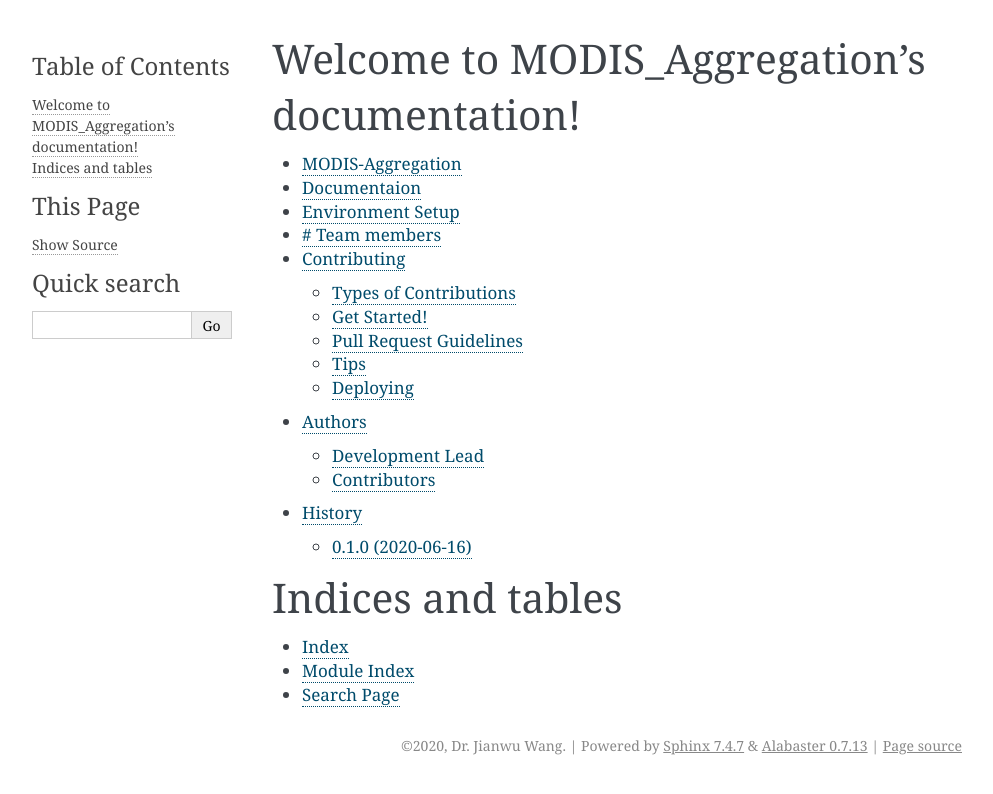
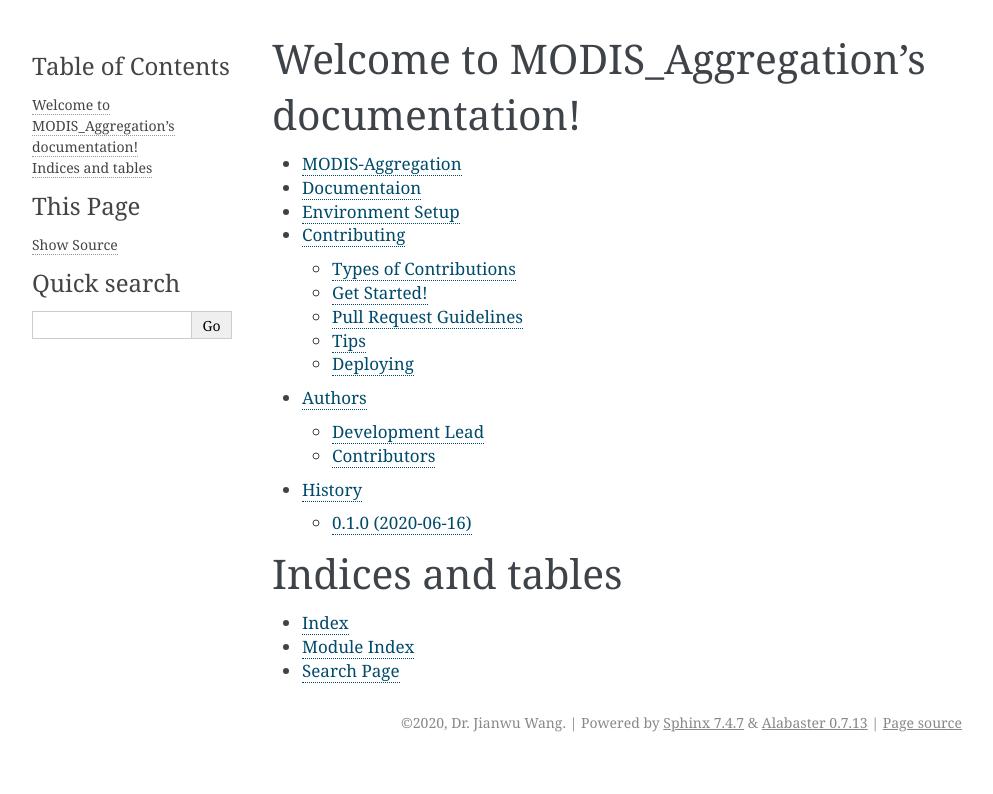
Before and after one commit to sdeshpa1/MODIS_Aggregation, a Sphinx documentation site: the page built from docs/source/index.rst, in a window 1280 px wide. Shown: the top 794 px of the page, without its empty margins (148-1141 px from the left). Built offline with Sphinx 7.4.7, drawn with Linux system fonts in a browser that asks for light colours.

Commit message:
README.rst changes

```diff
--- a/docs/source/README.rst
+++ b/docs/source/README.rst
@@ -29,8 +29,7 @@
 
 The code is tested with Python 3.7
 
-# Team members
-=================
+Team members
 - PI: [Dr. Jianwu Wang](https://userpages.umbc.edu/~jianwu/), Department of Information Systems, UMBC
 - Co-I: [Dr. Zhibo Zhang](https://physics.umbc.edu/people/faculty/zhang/), Department of Physics, UMBC
 - Co-I: Steven Platnick, NASA Goddard Space Flight Center
```
